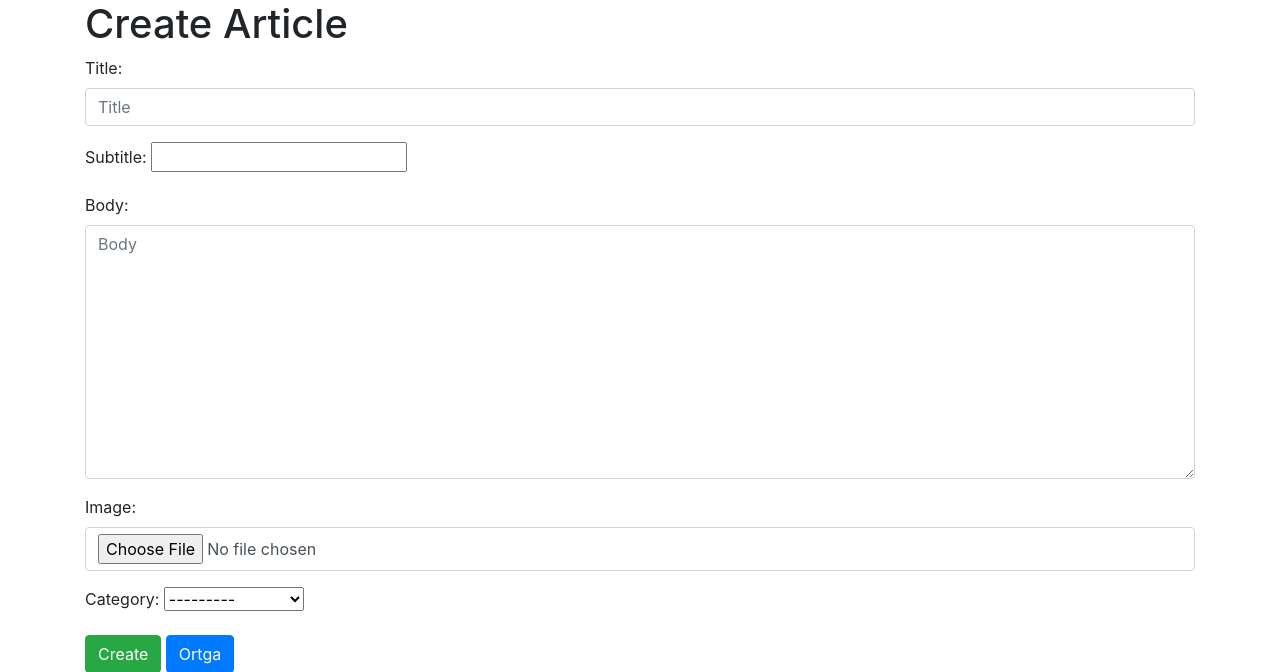
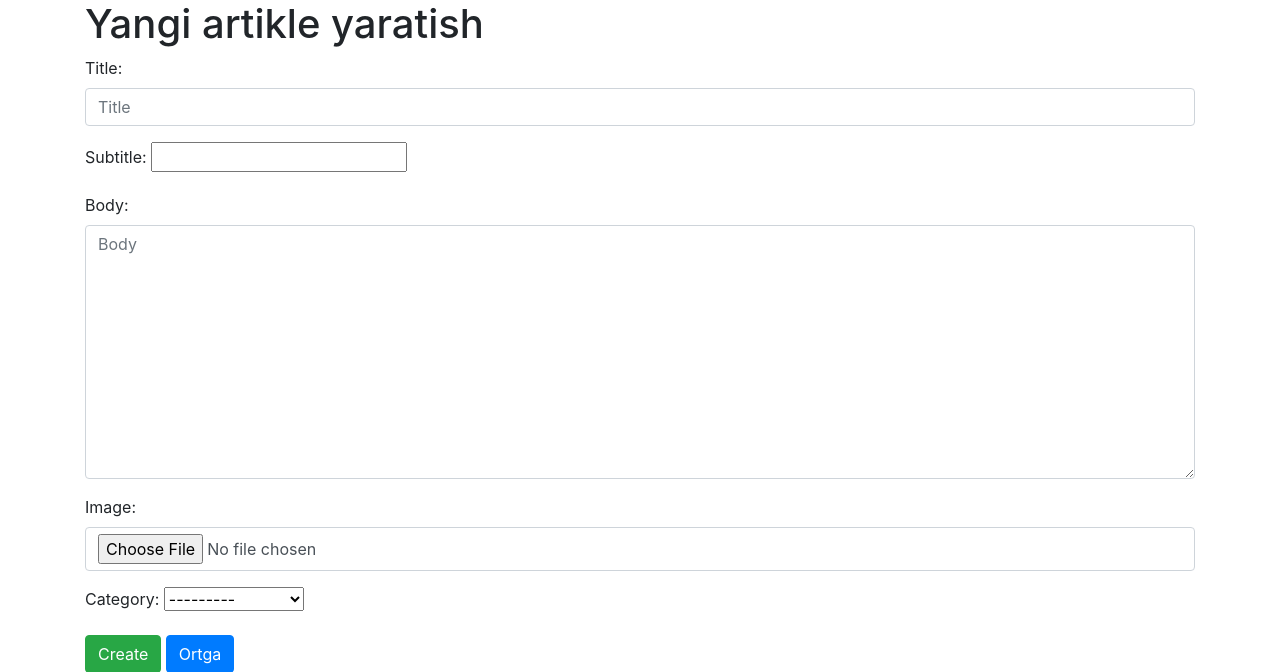
Before and after one commit to jaloliddin1006/django-news-project, a Django app: page /create/ in a window 1280 px wide. Shown: the part 56-728 px from the top of the page. Run offline with Django 5.2, Linux system fonts and the light colour scheme; data comes from the database, SQL or seed files in the repository; some libraries are stand-ins or nearby versions.

Commit message:
update create.html

```diff
--- a/templates/create.html
+++ b/templates/create.html
@@ -11,7 +11,7 @@ create article
 
 
 {% block content %}
-<h1>Create Article</h1>
+<h1>Yangi artikle yaratish</h1>
 
 
 
```
